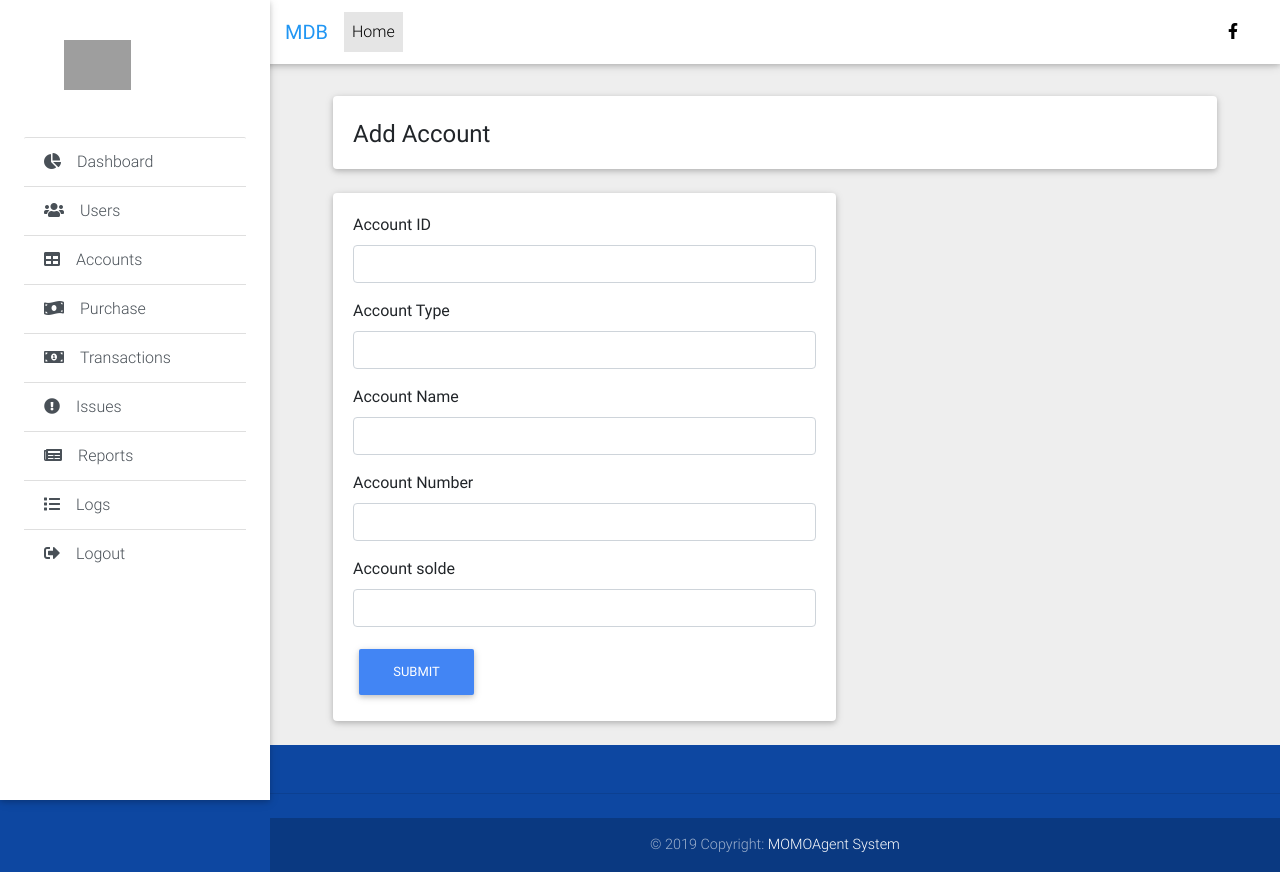
After one commit to kpotia/momoAgentSys, a PHP site: page /admin/editaccount.php in a window 1280 px wide. The commit adds this page. Run offline with PHP 8.4, Linux system fonts and the light colour scheme; some libraries are stand-ins or nearby versions; grey boxes are pictures that could not be loaded.

Commit message:
we good.

```diff
--- a/admin/accounts.php
+++ b/admin/accounts.php
@@ -59,11 +59,11 @@ $result = $pdo->query("SELECT * FROM account");
                   echo "<td>".$row['acc_number']."</td>";
                   echo "<td>".$row['acc_type']."</td>";
                   echo "<td>".$row['solde']."</td>";
+                  echo "<td>".$row['acc_id']."</td>";
                  ?>
                 <td>
-                  <a href="" class="btn">edit</a>
-                  <a href="" class="btn">delete</a>
-                  <a href="" class="btn">view</a>
+                  <a href="editaccount.php?id=<?=$row['acc_id']?>" class="btn">edit</a>
+                  <a href="viewaccount.php?id=<?=$row['acc_id']?>" class="btn">view</a>
                 </td>
               <?php } ?>
             </tbody>
--- /dev/null
+++ b/admin/editaccount.php
@@ -0,0 +1,159 @@
+<!DOCTYPE html>
+<html lang="en">
+
+<?php include_once 'static/head.php';
+   // Include db config
+  require_once '../db.php';
+
+  if (isset($_GET['id'])) {
+      $result = $pdo->query("SELECT * FROM account WHERE acc_id = ".$_GET['id']);
+      $account = $result->fetch(PDO::FETCH_ASSOC);
+}
+
+if(isset($_POST['submit'])) {
+  $id = $_POST['id'];
+  $type = $_POST['type'];
+  $name = $_POST['name'];
+  $number = $_POST['number'];
+  $solde = $_POST['solde'];
+
+  // checking empty fields
+  if(empty($id) ||empty($type) ||empty($name) || empty($number) || empty($solde)) {
+
+    if(empty($id)) {
+      echo "<font color='red'>id field is empty.</font><br/>";
+    }
+
+    if(empty($type)) {
+      echo "<font color='red'>type field is empty.</font><br/>";
+    }
+
+if(empty($solde)) {
+      echo "<font color='red'>solde field is empty.</font><br/>";
+    }
+
+if(empty($name)) {
+      echo "<font color='red'>Name field is empty.</font><br/>";
+    }
+
+
+    if(empty($number)) {
+      echo "<font color='red'>number field is empty.</font><br/>";
+    }
+
+    //link to the previous page
+    echo "<br/><a href='javascript:self.history.back();'>Go Back</a>";
+  } else {
+    // if all the fields are filled (not empty)
+
+    //insert data to database
+    $sql = "INSERT INTO users(name, age, email) VALUES(:name, :age, :email)";
+    $sql = "INSERT INTO `account` (`acc_id`, `acc_type`, `solde`, `acc_name`, `acc_number`) VALUES (:acc_id, :acc_type, :solde, :acc_name, :acc_number);";
+    $query = $pdo->prepare($sql);
+
+    $query->bindparam(':acc_id', $id);
+    $query->bindparam(':acc_type', $type);
+    $query->bindparam(':acc_name', $name);
+    $query->bindparam(':acc_number', $number);
+    $query->bindparam(':solde', $solde);
+    // $query->bindparam(':email', $email);
+    if($query->execute()){
+      header('location: accounts.php');
+    }
+
+
+  }
+}?>
+
+<body class="grey lighten-3">
+
+  <!--Main Navigation-->
+  <header>
+
+<?php include_once 'static/navbar.php'; ?>
+<?php include_once 'static/sidebar.php'; ?>
+
+  </header>
+  <!--Main Navigation-->
+
+  <!--Main layout-->
+  <main class="pt-5 mx-lg-5">
+    <div class="container-fluid mt-5">
+
+      <!-- Heading -->
+      <div class="card mb-4 wow fadeIn">
+
+        <!--Card content-->
+        <div class="card-body d-sm-flex justify-content-between">
+
+          <h4 class="mb-2 mb-sm-0 pt-1">
+            Add Account
+          </h4>
+
+      </div>
+    </div>
+      <!-- Heading -->
+
+      <!--Grid row-->
+      <div class="row wow fadeIn">
+
+        <div class="col-md-7" style="min-width: 400px">
+
+<section class="card">
+  <form method="post" class="card-body">
+    <div class="form-group">
+      <label>Account ID</label>
+      <input type="text" class="form-control" name="id">
+    </div>
+    <div class="form-group">
+      <label>Account Type</label>
+      <input type="text" class="form-control" name="type">
+    </div>
+
+    <div class="form-group">
+      <label>Account Name</label>
+      <input type="text" class="form-control" name="name">
+    </div>
+    <div class="form-group">
+      <label>Account Number</label>
+      <input type="text" class="form-control" name="number">
+    </div>
+
+    <div class="form-group">
+      <label>Account solde</label>
+      <input type="text" class="form-control" name="solde">
+    </div>
+
+    <button name="submit" class="btn btn-primary">Submit</button>
+  </form>
+</section>
+
+
+        </div>
+      </div>
+      <!--Grid row-->
+
+    </div>
+  </main>
+  <!--Main layout-->
+<?php include_once 'static/footer.php'; ?>
+
+  <!-- SCRIPTS -->
+  <!-- JQuery -->
+  <script type="text/javascript" src="../js/jquery-3.4.1.min.js"></script>
+  <!-- Bootstrap tooltips -->
+  <script type="text/javascript" src="../js/popper.min.js"></script>
+  <!-- Bootstrap core JavaScript -->
+  <script type="text/javascript" src="../js/bootstrap.min.js"></script>
+  <!-- MDB core JavaScript -->
+  <script type="text/javascript" src="../js/mdb.min.js"></script>
+  <!-- Initializations -->
+  <script type="text/javascript">
+    // Animations initialization
+    new WOW().init();
+
+  </script>
+
+</body>
+
+</html>
```
Also changed, not shown: admin/index.php (+0 -9 lines), admin/viewaccount.php (added, +155 -0 lines).
